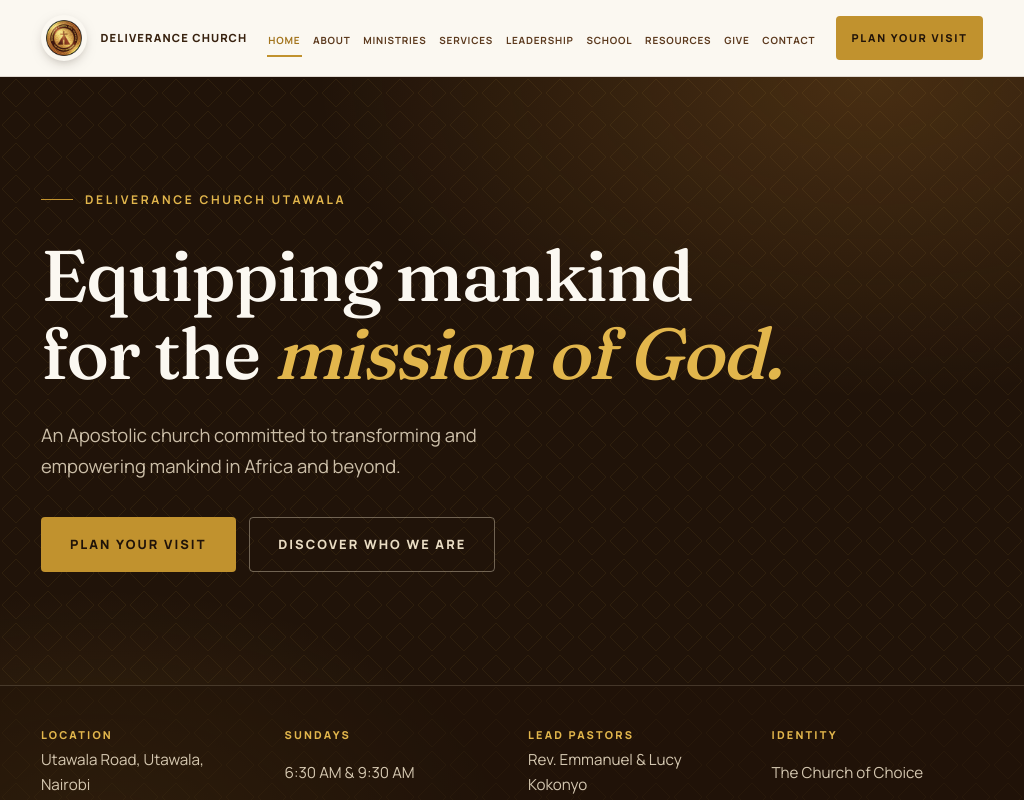
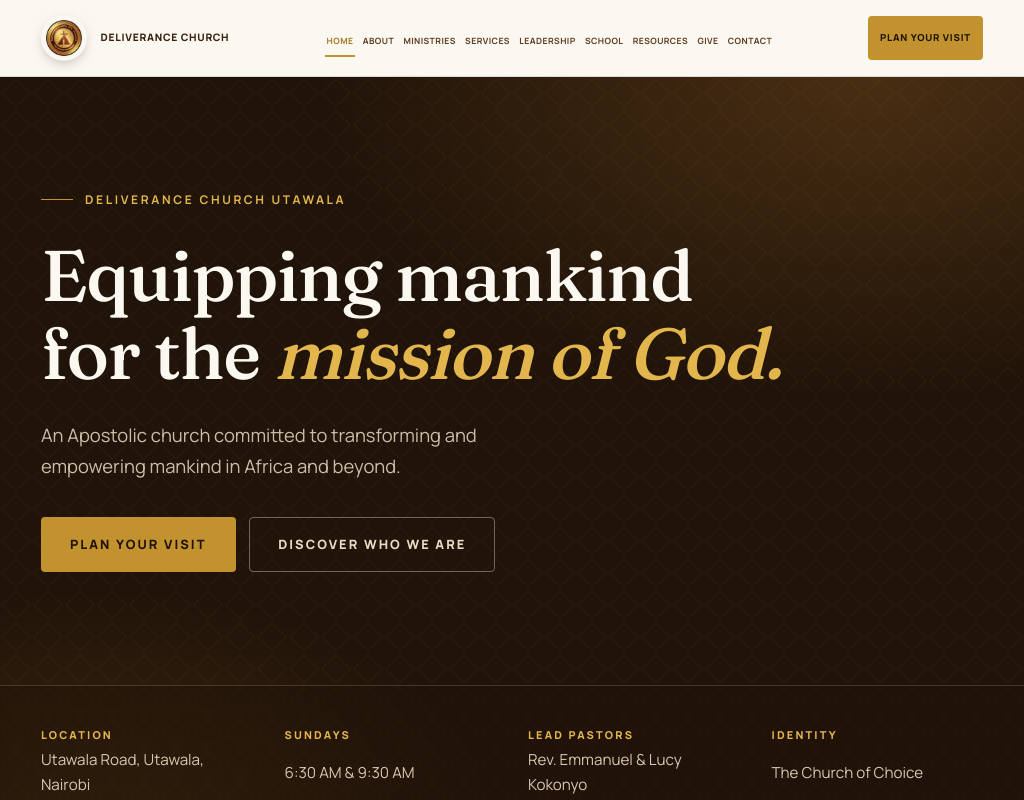
Before and after one commit to Trevor-Kayeyia-Madara/new-dcutawala-website, a Next.js app: page / in a window 1024 px wide. Shown: the top 800 px of the page. Built offline with nearby package versions, Linux system fonts and the light colour scheme; no server answers.

Commit message:
Foxed responsivesness

```diff
--- a/src/app/globals.css
+++ b/src/app/globals.css
@@ -591,31 +591,50 @@
 }
 
 @media (min-width: 1024px) and (max-width: 1279px) {
+  .header-inner {
+    gap: 0.75rem;
+  }
+
+  .brand {
+    flex: 0 1 190px;
+    min-width: 0;
+  }
+
+  .brand-text {
+    min-width: 0;
+  }
+
   .brand-loc {
     display: none;
   }
 
   .brand-name {
-    font-size: 0.7rem;
-    letter-spacing: 0.1em;
+    font-size: 0.64rem;
+    letter-spacing: 0.07em;
+    overflow: hidden;
+    text-overflow: ellipsis;
   }
 
-  .header-inner {
-    gap: 1rem;
+  .main-nav {
+    flex: 1 1 auto;
+    min-width: 0;
   }
 
   .nav-list {
-    gap: 0.6rem;
+    justify-content: center;
+    gap: clamp(0.25rem, 0.6vw, 0.5rem);
   }
 
   .nav-link {
-    font-size: 0.62rem;
-    letter-spacing: 0.08em;
+    font-size: clamp(0.54rem, 0.65vw, 0.62rem);
+    letter-spacing: 0.05em;
   }
 
   .header-cta {
-    padding: 0.65rem 0.9rem;
-    font-size: 0.68rem;
+    flex: 0 0 auto;
+    padding: 0.6rem 0.7rem;
+    font-size: 0.6rem;
+    letter-spacing: 0.08em;
   }
 }
 
```
